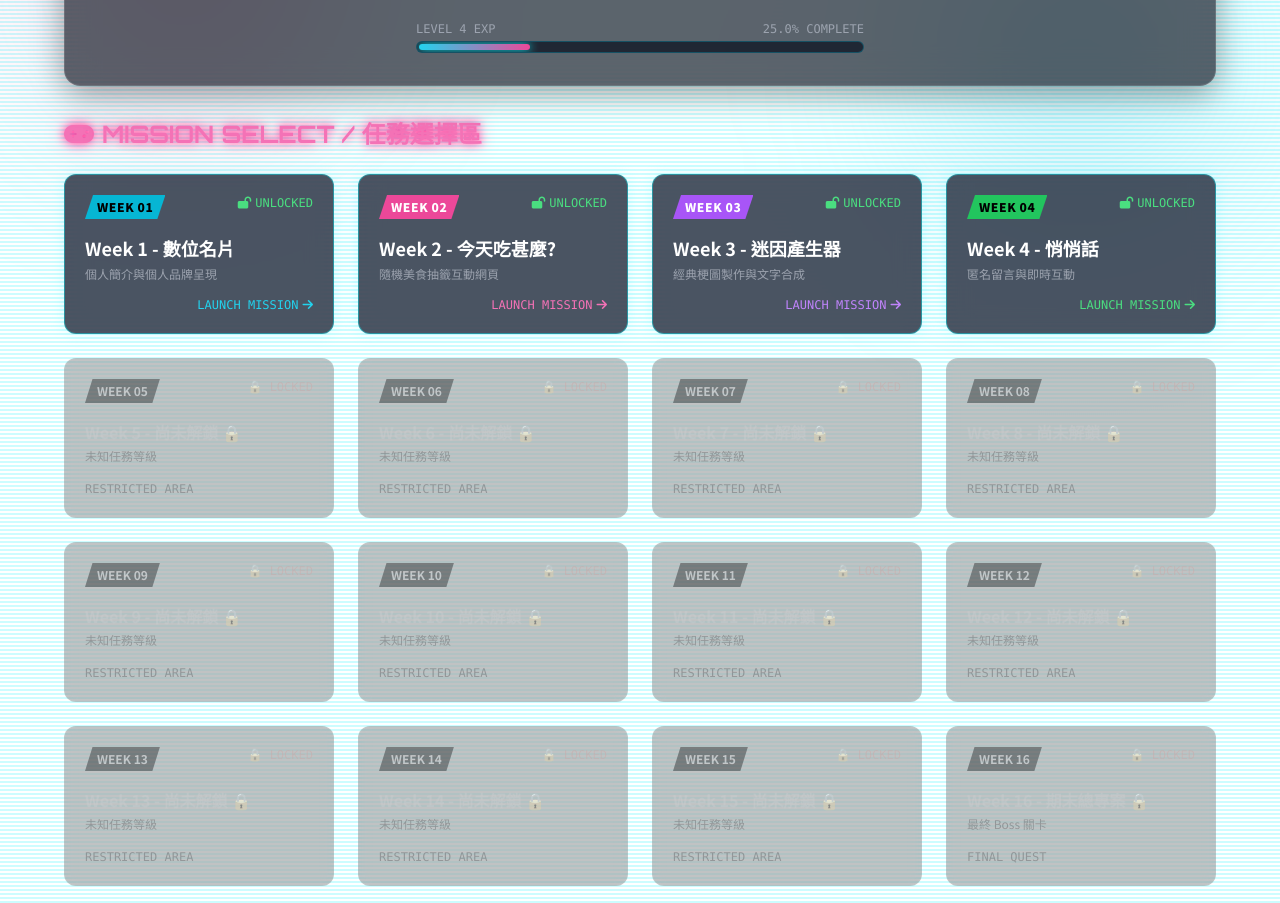
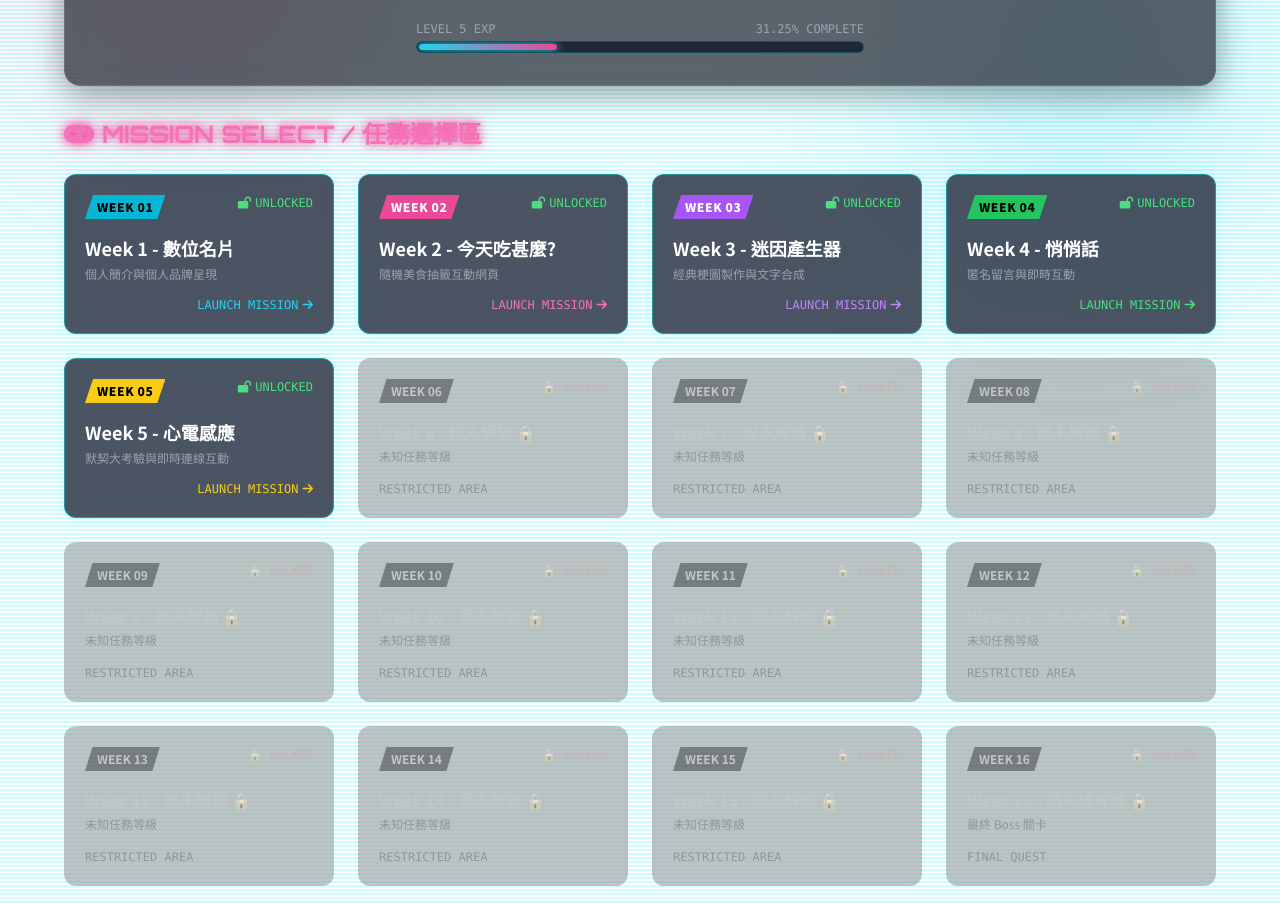
Before and after one commit to s26110129-ui/26110129, a plain HTML site: page index.html in a window 1280 px wide. Shown: the part 379-1282 px from the top of the page. Drawn offline with nearby package versions, Linux system fonts and the light colour scheme.

Commit message:
Update quest progress and level information

```diff
--- a/index.html
+++ b/index.html
@@ -145,7 +145,7 @@
                     <span>PLAYER: <strong class="text-pink-400">DEV_HERO#2026</strong></span>
                 </div>
                 <div>
-                    <span>QUEST PROGRESS: <strong class="text-yellow-400">4 / 16 (25.0%)</strong></span>
+                    <span>QUEST PROGRESS: <strong class="text-yellow-400">5 / 16 (31.25%)</strong></span>
                 </div>
             </div>
 
@@ -169,11 +169,11 @@
             <!-- Level Progress Bar -->
             <div class="w-full max-w-md mt-6">
                 <div class="flex justify-between text-xs text-gray-400 font-mono mb-1">
-                    <span>LEVEL 4 EXP</span>
-                    <span>25.0% COMPLETE</span>
+                    <span>LEVEL 5 EXP</span>
+                    <span>31.25% COMPLETE</span>
                 </div>
                 <div class="w-full h-3 bg-gray-900/80 rounded-full border border-cyan-500/30 p-0.5 overflow-hidden">
-                    <div class="h-full bg-gradient-to-r from-cyan-400 to-pink-500 rounded-full w-[25.0%] transition-all duration-1000 shadow-[0_0_10px_#00f3ff]"></div>
+                    <div class="h-full bg-gradient-to-r from-cyan-400 to-pink-500 rounded-full w-[31.25%] transition-all duration-1000 shadow-[0_0_10px_#00f3ff]"></div>
                 </div>
             </div>
         </header>
@@ -271,20 +271,28 @@
                     </div>
                 </a>
 
-                <!-- Locked Buttons Generator: Week 5 to 16 -->
-                <!-- Week 5 -->
-                <div class="glass-card-locked rounded-xl p-5 flex flex-col justify-between h-40 select-none">
+                <!-- Week 5 - Unlocked -->
+                <a href="w5/index.html" class="glass-card-unlocked rounded-xl p-5 relative overflow-hidden group flex flex-col justify-between h-40">
                     <div class="flex justify-between items-start">
-                        <span class="cyber-badge bg-gray-800 text-gray-400 font-bold px-3 py-1 text-xs">WEEK 05</span>
-                        <span class="text-red-400 text-xs font-mono">🔒 LOCKED</span>
+                        <span class="cyber-badge bg-yellow-400 text-black font-extrabold px-3 py-1 text-xs tracking-wider">
+                            WEEK 05
+                        </span>
+                        <span class="text-green-400 text-xs font-mono flex items-center gap-1">
+                            <i class="fa-solid fa-lock-open"></i> UNLOCKED
+                        </span>
                     </div>
                     <div>
-                        <h3 class="text-base font-bold text-gray-400">Week 5 - 尚未解鎖 🔒</h3>
-                        <p class="text-xs text-gray-600 mt-1">未知任務等級</p>
+                        <h3 class="text-lg font-bold text-white group-hover:text-yellow-300 transition-colors">
+                            Week 5 - 心電感應
+                        </h3>
+                        <p class="text-xs text-gray-400 mt-1">默契大考驗與即時連線互動</p>
                     </div>
-                    <div class="text-xs text-gray-600 font-mono">RESTRICTED AREA</div>
-                </div>
+                    <div class="flex justify-end items-center text-yellow-400 text-xs font-mono group-hover:translate-x-1 transition-transform">
+                        <span>LAUNCH MISSION</span> <i class="fa-solid fa-arrow-right ml-1"></i>
+                    </div>
+                </a>
 
+                <!-- Locked Buttons Generator: Week 6 to 16 -->
                 <!-- Week 6 -->
                 <div class="glass-card-locked rounded-xl p-5 flex flex-col justify-between h-40 select-none">
                     <div class="flex justify-between items-start">
```
